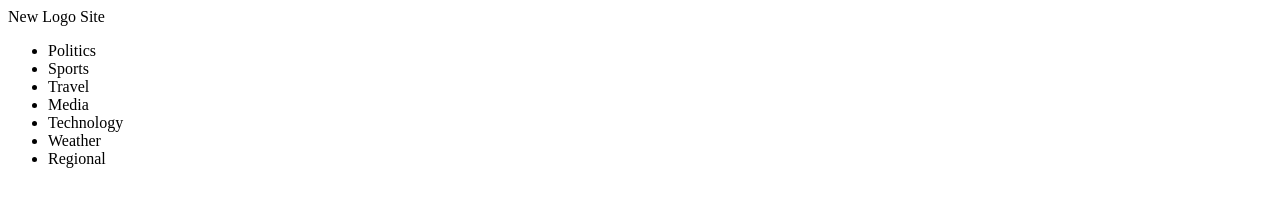
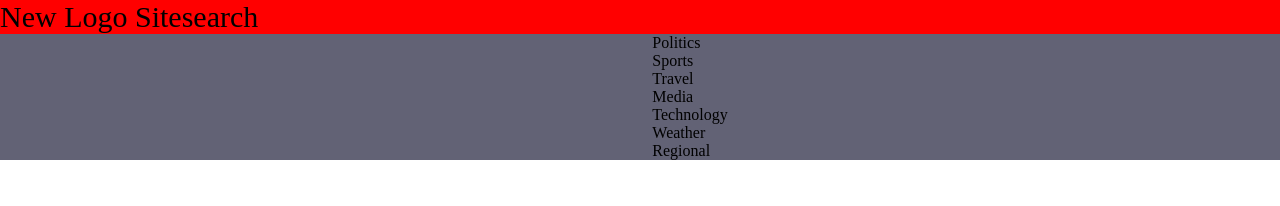
Before and after one commit to haleboat/scss-a1, a plain HTML site: page article/article.html in a window 1280 px wide. Drawn offline with Linux system fonts and the light colour scheme.

Commit message:
Update article.html

```diff
--- a/article/article.html
+++ b/article/article.html
@@ -4,14 +4,16 @@
     <meta charset="UTF-8">
     <meta name="viewport" content="width=device-width, initial-scale=1.0">
     <title>Article</title>
+    <link rel="stylesheet" href="../article/article.css">
 </head>
 <body>
 
-<section class="header">New Logo Site</section>
+<section class="header">
+    <div> New Logo Site </div>
+    <div>search</div>
+</section>
 
-
-
-
+<section class="navLinks">
     <nav>
         <ul class="nav-links">
             <li>Politics</li>
@@ -23,7 +25,7 @@
             <li>Regional</li>
         </ul>
     </nav>
-
+</section>
 
 
 
```
